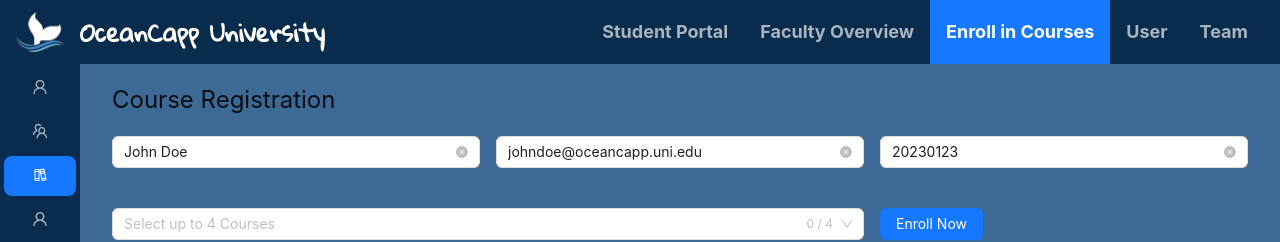
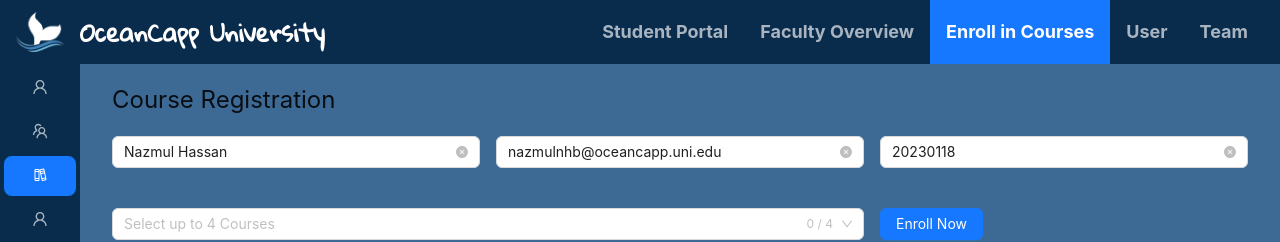
Before and after one commit to nazmul-nhb/oceancapp-university, a React (Vite) app: page /course-registration in a window 1280 px wide. Shown: the top 242 px of the page. Built offline with nearby package versions, Linux system fonts and the light colour scheme.

Commit message:
updated student profile; removed cover from faculty popover

```diff
--- a/src/components/ProfDetails.tsx
+++ b/src/components/ProfDetails.tsx
@@ -49,13 +49,6 @@ const ProfDetails: React.FC<ProfDetailsProps> = ({ email }) => {
 					<span style={{ color: "white", fontSize: "18px" }}>
 						{profDetails.facultyName}
 					</span>
-				}
-				cover={
-					<img
-						className="p-2 m-0"
-						alt={profDetails.facultyName}
-						src="https://gw.alipayobjects.com/zos/rmsportal/JiqGstEfoWAOHiTxclqi.png"
-					/>
 				}
 				actions={[
 					<Button
--- a/src/data/students.ts
+++ b/src/data/students.ts
@@ -1,11 +1,11 @@
 import type { StudentData } from "../types/interfaces";
 
 export const studentData: StudentData = {
-	studentName: "John Doe",
-	studentId: "20230123",
-	studentEmail: "johndoe@oceancapp.uni.edu",
+	studentName: "Nazmul Hassan",
+	studentId: "20230118",
+	studentEmail: "nazmulnhb@oceancapp.uni.edu",
 	studentImage:
-		"https://live.staticflickr.com/65535/54039904455_f0c1a2214c_c.jpg",
+		"https://live.staticflickr.com/65535/53828051891_eb9abba4f9_o.jpg",
 	admissionDate: new Date("2022-09-01"),
 	currentSemester: "Fall 2024",
 	expectedGraduationDate: new Date("2026-08-31"),
```
